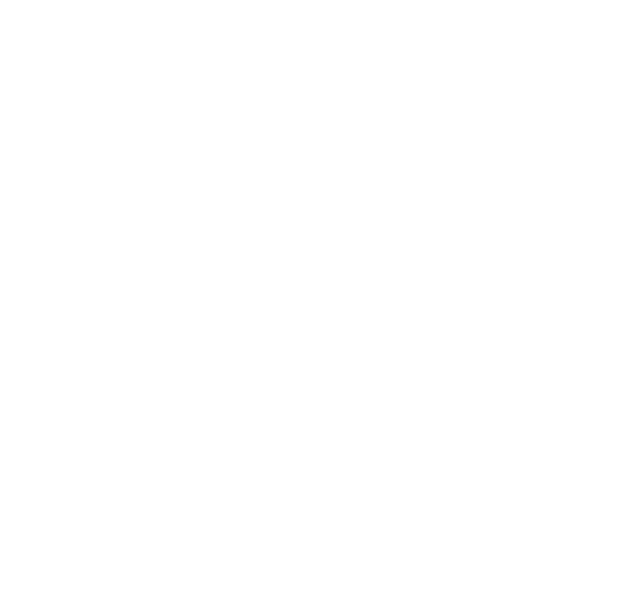
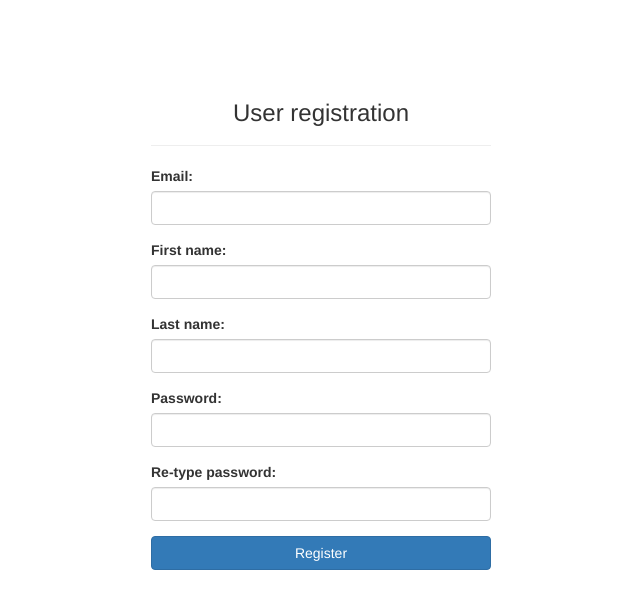
Before and after one commit to daniwp/web-starter, a website: page index.html in a window 1280 px wide. Shown: the whole page, without its empty margins (319-959 px from the left). Drawn offline with nearby package versions, Linux system fonts and the light colour scheme.

Commit message:
initial commit

```diff
--- a/index.html
+++ b/index.html
@@ -11,6 +11,35 @@
 <div class="section">
     <div class="container-fluid">
         <div class="col-md-12">
+            <div class="page-header">
+                <h3 class="text-center">User registration</h3>
+            </div>
+
+            <form class="form" id="form">
+                <div class="form-group">
+                    <label for="email">Email:</label>
+                    <input type="text" class="form-control" id="email" name="email" autocomplete="email">
+                </div>
+                <div class="form-group">
+                    <label for="fname">First name:</label>
+                    <input type="text" class="form-control" id="fname" name="fname" autocomplete="given-name">
+                </div>
+                <div class="form-group">
+                    <label for="lname">Last name:</label>
+                    <input type="text" class="form-control" id="lname" name="lname" autocomplete="family-name">
+                </div>
+                <div class="form-group">
+                    <label for="password">Password:</label>
+                    <input type="password" class="form-control" id="password" name="password" autocomplete="password">
+                </div>
+                <div class="form-group">
+                    <label for="re-password">Re-type password:</label>
+                    <input type="password" class="form-control" id="re-password" name="re-password" autocomplete="password">
+                </div>
+                <div class="form-group">
+                    <button class="btn btn-primary btn-block" type="submit">Register</button>
+                </div>
+            </form>
 
         </div>
     </div>
@@ -19,6 +48,7 @@
 <script src="bower_components/jquery/dist/jquery.min.js"></script>
 <script src="bower_components/bootstrap/dist/js/bootstrap.min.js"></script>
 <script src="bower_components/jquery-validation/dist/jquery.validate.min.js"></script>
+<script src="main.js"></script>
 
 </body>
 </html>
--- /dev/null
+++ b/main.js
@@ -0,0 +1,46 @@
+(function ($) {
+    'use strict';
+
+    $(document).ready(function () {
+
+        $('#form').validate({
+            rules: {
+                'email': {
+                    required: true,
+                    email: true
+                },
+                'fname': {
+                    required: true,
+                    minlength: 2
+                },
+                'lname': {
+                    required: true,
+                    minlength: 2
+                },
+                'password': {
+                    required: true,
+                    minlength: 6
+                },
+                're-password': {
+                    required: true,
+                    equalTo: '#password'
+                }
+            },
+            highlight: function (element) {
+                $(element).closest('.form-group').addClass('has-error');
+            },
+            unhighlight: function (element) {
+                $(element).closest('.form-group').removeClass('has-error');
+            },
+            errorElement: 'span',
+            errorClass: 'help-block',
+            submitHandler: function () {
+
+                alert('form submitted');
+
+            }
+        })
+
+    });
+
+})(jQuery);
--- a/style.css
+++ b/style.css
@@ -0,0 +1,5 @@
+.section {
+    max-width: 400px;
+    margin: 0 auto;
+    padding-top: 60px;
+}
```
